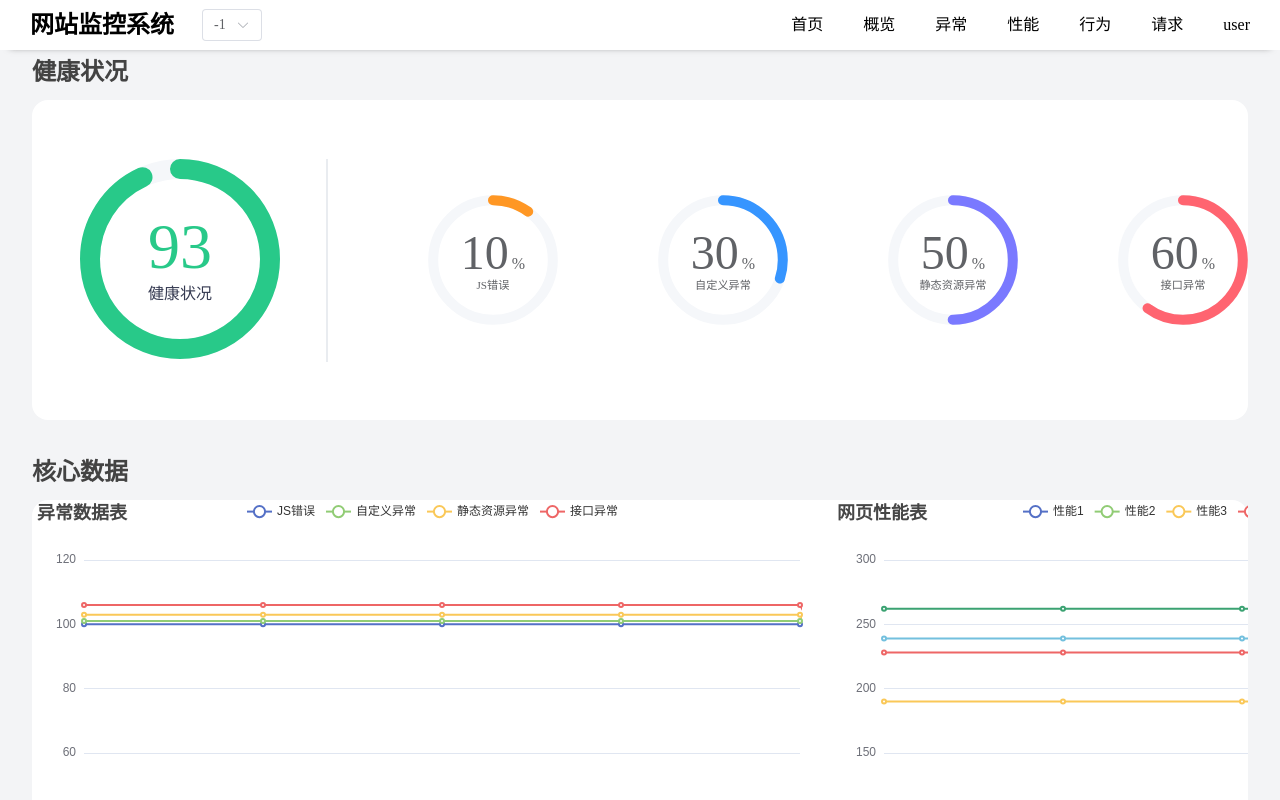
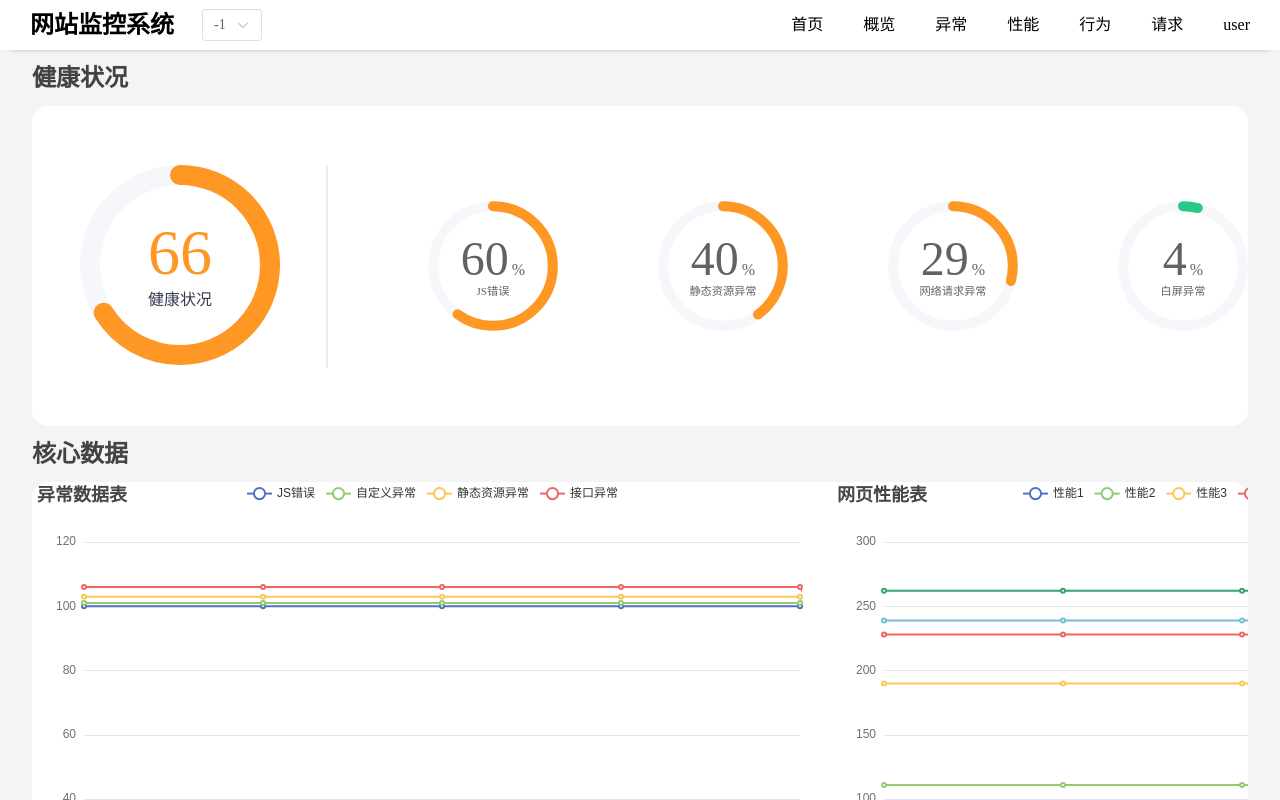
Before and after one commit to dhsbm/monitoring-system, a Vue app: page /#/overview in a window 1280 px wide. Built offline with nearby package versions, Linux system fonts and the light colour scheme.

Commit message:
fix: 调整了概览页的图表样式

```diff
--- a/src/pages/overview/Overview.vue
+++ b/src/pages/overview/Overview.vue
@@ -1,60 +1,60 @@
 <template>
   <div class="container">
+    <span class="title">健康状况</span>
     <div class="mainData">
-      <span class="title">健康状况</span>
       <div class="mainData-line">
         <div class="mainData-left-line">
           <process
-            :val="93"
+            :val="score"
             :width="200"
             :strokewidth="20"
             :type="2"
             :text="'健康状况'"
-            :color="'#28c989'"
+            :color="color.total"
           />
         </div>
         <div class="mainData-right-line">
           <process
-            :val="10"
+            :val="nums.jsErr"
             :width="130"
             :strokewidth="10"
             :type="1"
             :text="`JS错误`"
-            :color="`#ff9724`"
+            :color="color.jsErr"
             class="item"
           />
           <process
-            :val="30"
-            :width="130"
-            :strokewidth="10"
-            :type="1"
-            :text="`自定义异常`"
-            :color="`#3695ff`"
-            class="item"
-          />
-          <process
-            :val="50"
+            :val="nums.srcErr"
             :width="130"
             :strokewidth="10"
             :type="1"
             :text="`静态资源异常`"
-            :color="`#7a79ff`"
+            :color="color.srcErr"
             class="item"
           />
           <process
-            :val="60"
+            :val="nums.httpErr"
             :width="130"
             :strokewidth="10"
             :type="1"
-            :text="`接口异常`"
-            :color="`#ff6470`"
+            :text="`网络请求异常`"
+            :color="color.httpErr"
+            class="item"
+          />
+          <process
+            :val="nums.whiteErr"
+            :width="130"
+            :strokewidth="10"
+            :type="1"
+            :text="`白屏异常`"
+            :color="color.whiteErr"
             class="item"
           />
         </div>
       </div>
     </div>
+    <span class="title">核心数据</span>
     <div class="heathyData">
-      <span class="title">核心数据</span>
       <div class="heathyData-line">
         <div class="line_1">
           <LineVue
@@ -86,16 +86,9 @@
         </div>
       </div>
     </div>
-    <div class="mapData">
-      <span class="title">用户地域分布图</span>
-      <div class="mapData-line">
-        <mapVue />
-      </div>
-    </div>
+    <span class="title">用户行为数据</span>
     <div class="userData">
-      <span class="title">用户相关</span>
       <div class="userData-line">
-        <pieVue :title-option="`用户浏览器类型`" :item="browser_item" :data="browserData"></pieVue>
         <LineVue
           :title-option="`用户停留时间`"
           :x-axis-option="xAxis_err"
@@ -110,6 +103,10 @@
         ></LineVue>
       </div>
     </div>
+    <div class="mapData">
+      <mapVue />
+      <pieVue :title-option="`用户浏览器类型`" :item="browser_item" :data="browserData"></pieVue>
+    </div>
   </div>
 </template>
 
@@ -121,6 +118,33 @@ import pieVue from './components//echarts/pie.vue'
 import { reqAll } from '@/api/index'
 //请求数据
 import { ref } from 'vue'
+
+const nums = {
+  jsErr: (Math.random() * 100) | 0,
+  srcErr: (Math.random() * 100) | 0,
+  httpErr: (Math.random() * 50) | 0,
+  whiteErr: (Math.random() * 10) | 0,
+}
+const score = (100 - (nums.jsErr + nums.srcErr + nums.httpErr + nums.whiteErr) / 4) | 0
+const getColor = (score: number, sign = false): string => {
+  if (sign) {
+    if (score > 85) return '#28c989'
+    else if (score > 60) return '#ff9724'
+    else return '#ff6470'
+  } else {
+    if (score > 80) return '#ff6470'
+    else if (score > 20) return '#ff9724'
+    else return '#28c989'
+  }
+}
+const color = {
+  total: getColor(score, true),
+  jsErr: getColor(nums.jsErr),
+  srcErr: getColor(nums.srcErr),
+  httpErr: getColor(nums.httpErr),
+  whiteErr: getColor(nums.whiteErr),
+}
+
 let xAxis_err = ['4h', '1d', '7d', '14d', '30d']
 let yAxis_err = ['JS错误', '自定义异常', '静态资源异常', '接口异常']
 let xAxis_per = xAxis_err
@@ -162,15 +186,18 @@ reqAll({
   font-family: PingFangSC-Medium, PingFang SC;
   font-weight: 600;
   color: #434343;
+  margin: 1rem 0;
 }
 .container {
+  & > div {
+    margin: 1rem 0;
+  }
   overflow: hidden;
   width: 95vw;
   margin: 0 auto;
+  padding-top: 1rem;
   .mainData {
-    margin-top: 10px;
     width: 100%;
-    height: 25rem;
     .mainData-line {
       display: flex;
       align-items: center;
@@ -194,11 +221,8 @@ reqAll({
     }
   }
   .heathyData {
-    width: 100%;
-    height: 20rem;
     .heathyData-line {
       display: flex;
-
       flex-wrap: wrap;
       margin-top: 1rem;
       width: 100%;
@@ -217,22 +241,8 @@ reqAll({
       }
     }
   }
-  .mapData {
-    margin-top: 50rem;
-    width: 100%;
-    height: 50rem;
-    .mapData-line {
-      margin-top: 1rem;
-      width: 100%;
-      height: 45rem;
-      background-color: white;
-      border-radius: 1rem;
-    }
-  }
+
   .userData {
-    margin-top: 1rem;
-    width: 100%;
-    height: 70rem;
     .userData-line {
       display: flex;
       margin-top: 1rem;
@@ -242,5 +252,10 @@ reqAll({
       border-radius: 1rem;
     }
   }
+  .mapData {
+    background-color: white;
+    display: flex;
+    justify-content: space-between;
+  }
 }
 </style>
--- a/src/pages/overview/components/mapVue/index.vue
+++ b/src/pages/overview/components/mapVue/index.vue
@@ -1,5 +1,8 @@
 <template>
-  <div id="main"></div>
+  <div>
+    <p style="font-size: 18px; font-weight: 600; text-align: center">用户地域分布图</p>
+    <div id="main"></div>
+  </div>
 </template>
 
 <script setup lang="ts">
```
